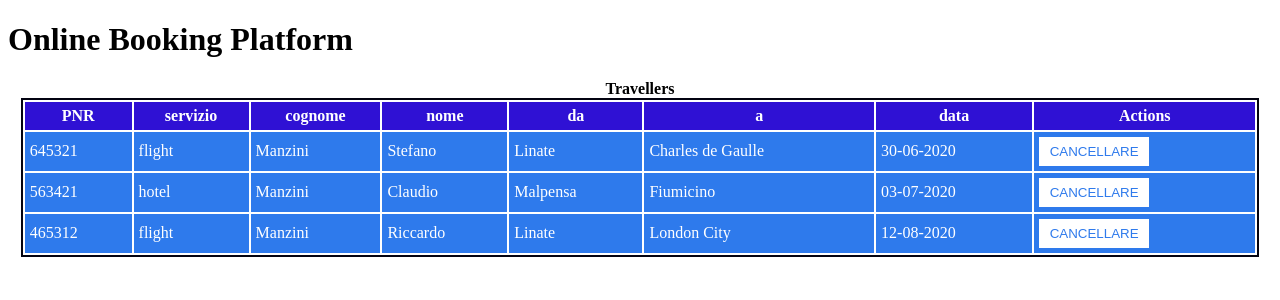
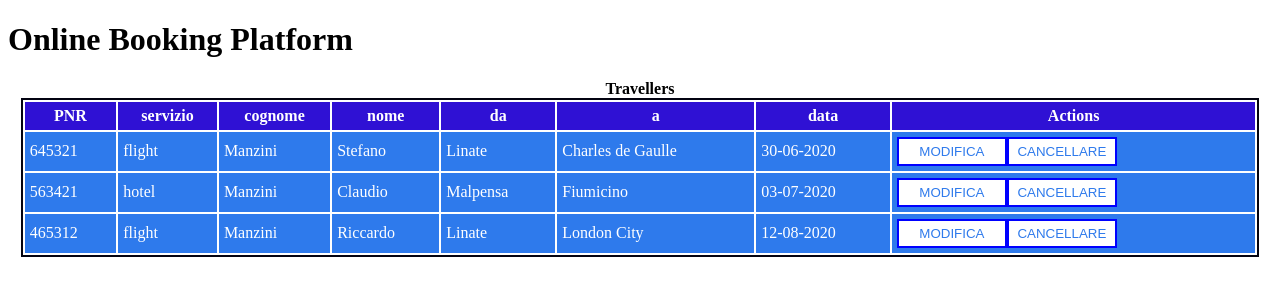
Before and after one commit to smanzini/TMS, an Angular app in the folder Angular/UMS/: page / in a window 1280 px wide. Shown: the top 300 px of the page. Built offline with nearby package versions, Linux system fonts and the light colour scheme.

Commit message:
ngIF completed! 10 luglio

```diff
--- a/Angular/UMS/src/app/app.component.html
+++ b/Angular/UMS/src/app/app.component.html
@@ -2,11 +2,14 @@
 
 <div class="main"> <!-- (48) inserisco il comando div per definire le sezioni con classe main, users e userdetail; poi creerò a destra un nuovo componente della tabella per la sezione dove modificare utente; A <div> section in a document that is styled with CSS: The <div> tag defines a division or a section in an HTML document -->
 <div class="=users">
-<app-users></app-users> <!-- (4) devo dichiarare questo componente in Angular cioè bisogna istruire Angular per caricare questo componente in app.module.ts -->
+<app-users (updateUser)="updateUser($event)"> </app-users>
+<!-- (68) ascolto in app-users il verificarsi dell'evento updateUser e quando accade, chiamiamo metodo updateUser -->
+<!-- (4) devo dichiarare questo componente in Angular cioè bisogna istruire Angular per caricare questo componente in app.module.ts -->
 <!-- <app-user></app-user>  (21) quindi nel componente principale dell'app inserisco anche <app-user> -->
 </div>
-    <div class="userDetail" *ngIf="false">
-        <!-- (58) inserisco ngIF è una direttiva che mostra l'elemento solo se è TRUE; se l'elemento rimane nel dom e ce ne sono tanti diventa pesante la pagina; però occorre che questo ngIF sia dinamico inserendo un pulsante che l'utente viene selezionato per mostrare il form-->
-        <app-user-detail></app-user-detail> <!-- (52) inserisco il tag del selettore del componente appena creato user-detail -->
+
+    <div class="userDetail" *ngIf="userSelected">
+        <!-- (58) inserisco ngIF è una direttiva che mostra l'elemento solo se è TRUE; se l'elemento rimane nel dom e ce ne sono tanti diventa pesante la pagina; però occorre che questo ngIF sia dinamico inserendo un pulsante che l'utente viene selezionato per mostrare il form; (59) inserisco come proprietà di ngIF userSelected, ovvero mostra elemento solo nel caso in cui venga selezionato un utente-->
+        <app-user-detail class="userDetail">
+    </app-user-detail> <!-- (52) inserisco il tag del selettore del componente appena creato user-detail -->
     </div>
-</div>
--- a/Angular/UMS/src/app/app.component.ts
+++ b/Angular/UMS/src/app/app.component.ts
@@ -1,3 +1,5 @@
+import { UserInterface } from './interfaces/user-interface';
+import { UserComponent } from './user/user.component';
 import { Component } from '@angular/core';
 
 @Component({
@@ -7,4 +9,9 @@ import { Component } from '@angular/core';
 })
 export class AppComponent {
   title = 'TMS';
+  userSelected: UserInterface; //(69) aggiungo userSelected che è di tipo UserInterface (Hidran lo chiama User)
+  updateUser (user:UserInterface) //(70) chiamo il metodo updateUser perché l'utente che viene passato sarà quello selezionato
+   {
+this.userSelected = user;
+  }
 }
--- a/Angular/UMS/src/app/interfaces/user-interface.ts
+++ b/Angular/UMS/src/app/interfaces/user-interface.ts
@@ -1,5 +1,5 @@
 // (40) creo il file interface con Angular
-export interface UserInterface { //(41) tipicizzo i parametri dell'array
+export interface UserInterface { //(41) tipicizzo i parametri dell'array -> al posto del nome User utilizzato da Hidran, utilizzo UserInterface
             pnr: string;
             service: string;
             name: string;
--- a/Angular/UMS/src/app/user/user.component.css
+++ b/Angular/UMS/src/app/user/user.component.css
@@ -5,8 +5,21 @@ td {
 }
 button.delete {
     padding: 5px;
-    border: 2px solid white;
+    border: 2px solid blue;
     background: white;
     color: rgb(46, 122, 236);
     width: 110px;
 }
+
+button.edit{
+    color: rgb(46, 122, 236);
+    background: white;
+}
+
+button.update { /* (61) aggiungo lo stile del bottone modifica */
+    padding: 5px;
+    border: 2px solid blue;
+    background: white;
+    color: rgb(46, 122, 236);
+    width: 110px;
+}
--- a/Angular/UMS/src/app/user/user.component.html
+++ b/Angular/UMS/src/app/user/user.component.html
@@ -6,6 +6,7 @@
     <td>{{ user.to}}</td>
     <td>{{ user.date}}</td>
     <td> <!-- (26) aggiungo un altro td che è Delete ed aggiungo il bottone e nel .css aggiungo lo stile button.delete dove delete è la classe, quindi qui devo aggiungere la classe "delete"-->
-        <button class="delete" (click)="deleteUser(user)"> CANCELLARE</button> <!-- (26) all'evento che chiamo click viene richiamato il metodo deleteUser che ho definito in user.component.ts e viene scritto il cognome-->
+        <button class="update" (click)="updateUser()"> MODIFICA </button> <!--(60) aggiungo il bottone per modifica utente; (62) inserisco il nuovo metodo updateUser -->
+        <button class="delete" (click)="deleteUser()"> CANCELLARE </button> <!-- (26) all'evento che chiamo click viene richiamato il metodo deleteUser che ho definito in user.component.ts e viene scritto il cognome-->
     </td>
     <!-- (22) per creare una dipendenza fra componente padre (users) e componente figlio (user) prendo tutta la struttura (sopra) della tabella che avevto creato nel users.component.html e la sposto in user.component.html -->
--- a/Angular/UMS/src/app/users/users.component.html
+++ b/Angular/UMS/src/app/users/users.component.html
@@ -15,8 +15,10 @@
     </tr>
  <!-- (11) {{users | json}} pipe è la | e vuol dire prendi quello che c'è a sinistra e passalo come parametro a quello che c'è a destra, ovvero json cioè gli elementi dell'array; una direttiva è un costrutto che fa fare qualcosa nel template, ad esempio 'ngfor' è una direttiva-->
 <tr app-user="user" *ngFor = "let user of users" [user-data] = "user"
-(onDeleteUser) = "onDeleteUser($event)"
+(onDeleteUser) = "onDeleteUser ($event)"
+(onSelectUser) = "onSelectUser ($event)"
 >
+ <!--  (64) aggiunto l'ASCOLTO dell'evento onSelectUser-->
 <!-- (36) qui ASCOLTO evento fra tonde perché è in uscita il valore (onDeleteuser) che è l'alias definito in user.component.ts l'accadere dell'evento e quando accade questo evento il padre  chiamerà il metodo onDeleteUser nella classe users e riceverà il valore $event. Ora occorre creare il metodo nel componente users.component.ts
 
     (12) aggiungo la direttiva ngfor e definisco 'user' come il singolo elemento dell'array 'users', così per ogni utente dell'array users cicla il singolo user. In TS o JS sarebbe for (let user of users) (23) sposto <app-user></app-user> da app.component.html qua e richiamo l'alias 'user-data' che ho definito in user.component.ts Il nome della variabile user-data (alias) è in input e assegno valore = "user"-->
--- a/Angular/UMS/src/app/users/users.component.ts
+++ b/Angular/UMS/src/app/users/users.component.ts
@@ -6,9 +6,9 @@ import { UserService } from '../services/user.service';
 // poi per farlo diventare componente, occorre un ‘decorator’ ovvero un @Component e con l’autocomplete l’editor in automatico inserisce da dove deve importare il componente from @angular/core
 //
 
-import { Component, OnInit } from '@angular/core'; //con l’autocomplete l’editor in automatico inserisce da dove deve importare il componente from @angular/core + importa anche la funzione OnInit
+import { Component, OnInit, Output, EventEmitter } from '@angular/core'; //con l’autocomplete l’editor in automatico inserisce da dove deve importare il componente from @angular/core + importa anche la funzione OnInit
 import { sharedStylesheetJitUrl } from '@angular/compiler';
-//import { Http2ServerRequest } from 'http2';
+
 
 @Component({ // (2) definisco un decorator che è una funzione che aggiunge delle proprietà ad una classe normale
             // all'interno si passa oggetto di configurazione
@@ -25,19 +25,24 @@ export class UsersComponent implements OnInit { // (1) nomino la classe come use
     title = "Travellers"; //(9) aggiungo la variabile o proprietà title che poi vado a pubblicare in users.component.html
     users: UserInterface [] = []; //array (45) anche qui tipicizzo la variabile users e dico che è di tipo UserInterface (dove ci sono tutti i tipi dei parametri dell'array)
         // (14) invece di inserire qui gli elementi dell'array vado a creare un servizio esterno, quindi creo un file sotto users che chiamo user.service.ts (user al singolare)
-    constructor (private service: UserService){ // (16) variabile di nome service di tipo private (vuol dire che la proprietà non è  accessibile dalle classi che ereditano dalla principale) della classe UserService; instanzio la classe come un dependancy injection, ma in questo caso no sa dove andare a prendere il servizio UserService, quindi bisogna dichiararlo come provider nel modulo app.module.ts
+   @Output() updateUser = new EventEmitter<UserInterface>(); // (66) inserisco un evento che chiamo updateUser in Output, Il componente figlio User può emettere un evento (es. modifica) e lo scala in alto al componente padre e che lo rilancia alla componente principalde dell’app (app.component) che lo ascolta
+        constructor (private service: UserService){ // (16) variabile di nome service di tipo private (vuol dire che la proprietà non è  accessibile dalle classi che ereditano dalla principale) della classe UserService; instanzio la classe come un dependancy injection, ma in questo caso no sa dove andare a prendere il servizio UserService, quindi bisogna dichiararlo come provider nel modulo app.module.ts
         // const service = new UserService(): se non mi accetta let per definire la variabile service e non è utilizzata in altre parti, allora posso settarla come const; UserService è la classe definita nel file user.service.ts
     }
     ngOnInit (){
         this.users = this.service.getUsers(); // vado a popolare users con il servizio non instanziare mai una classe dentro un constructor ma meglio utilizzare un dependancy injection, che vuol dire che se una classe A dipende da un servizio o da una classe B, angular instanzia automaticamente la classe A (UserService); sarebbe ancora meglio fare la chiamata del metodo service.getusers una volta che il componente è stato inzializzato; Angolar ha degli hook cioè dei ganci in cui si verifica un evento e ci si può agganciare a quell'evento ad esempio la funzione oninit, Angular, una volta che il componente (o direttiva) è stato inizializzato, chiamerà automaticamente questa funzione (su angular.io cercare oninit). Ngonint è un metodo. (più semplicemente avremmo dovuto inizializzare la proprietà all'interno della classe passando il ritorno del metodo getUsers al valore users del componente che è un array)
         // (45) con il comando this.users. ho accesso a tutti i parametri e metodi dell'array
     }
-    onDeleteUser (user){ //(37) creo il metodo onDeleteUser che riceve user
+    onDeleteUser (user:UserInterface){ //(37) creo il metodo onDeleteUser che riceve user di tipo UserInterface (Hidran invece lo ha chiamato User) che è nel file user-interface
         alert ("Conferma cancellazione prenotazione per " + user.name + " " + user.lastname);
         this.service.deleteUser(user);
     }
 
         //alert ("Conferma cancellazione prenotazione per " + user.name + " " + user.lastname);
-
-
+    onSelectUser (user:UserInterface) {
+        alert("Conferma modifica prenotazione per" + user.name + " " + user.lastname)
+        // (65) implemento il metodo onSelectUser
+        this.updateUser.emit(user);
+        //(67) emetto evento updateUser che viene lanciato all'esterno e l'app.component può ascoltare l'evento
+    }
 }
```
Also changed, not shown: Angular/UMS/src/app/user/user.component.ts (+8 -2 lines).
